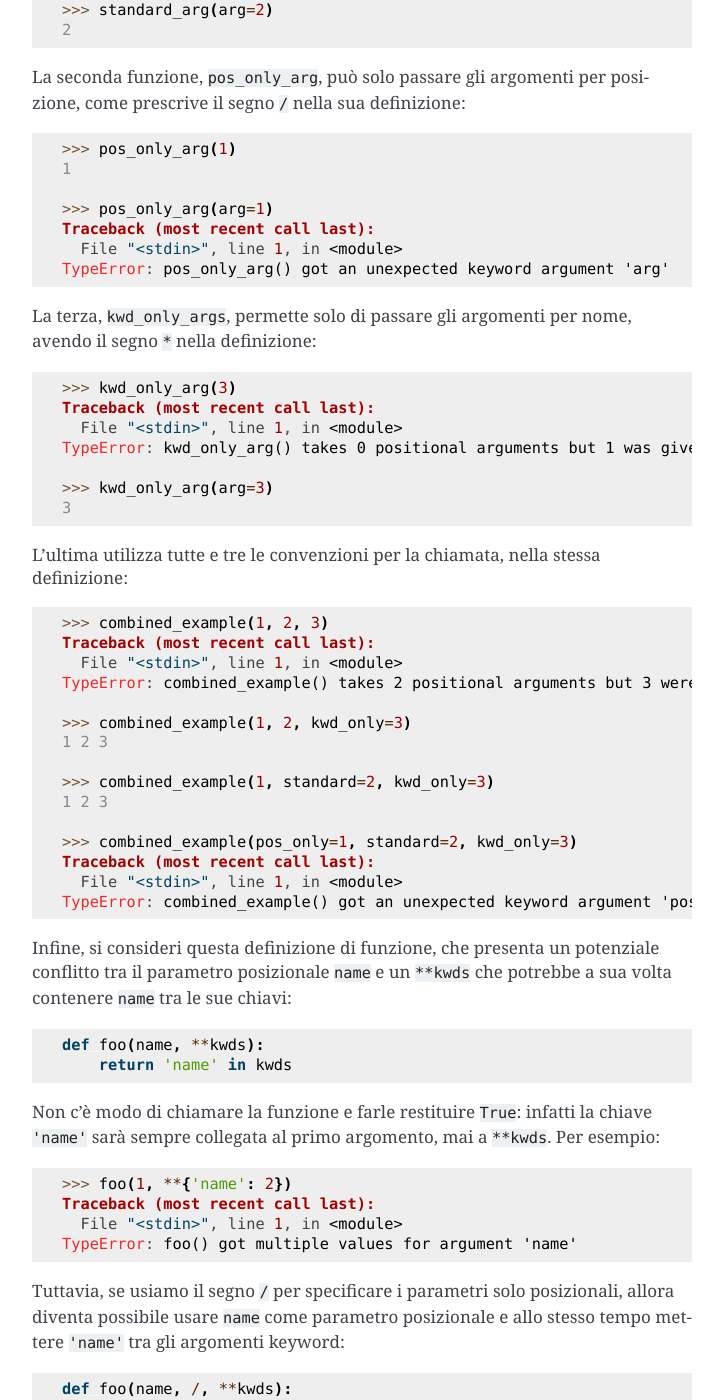
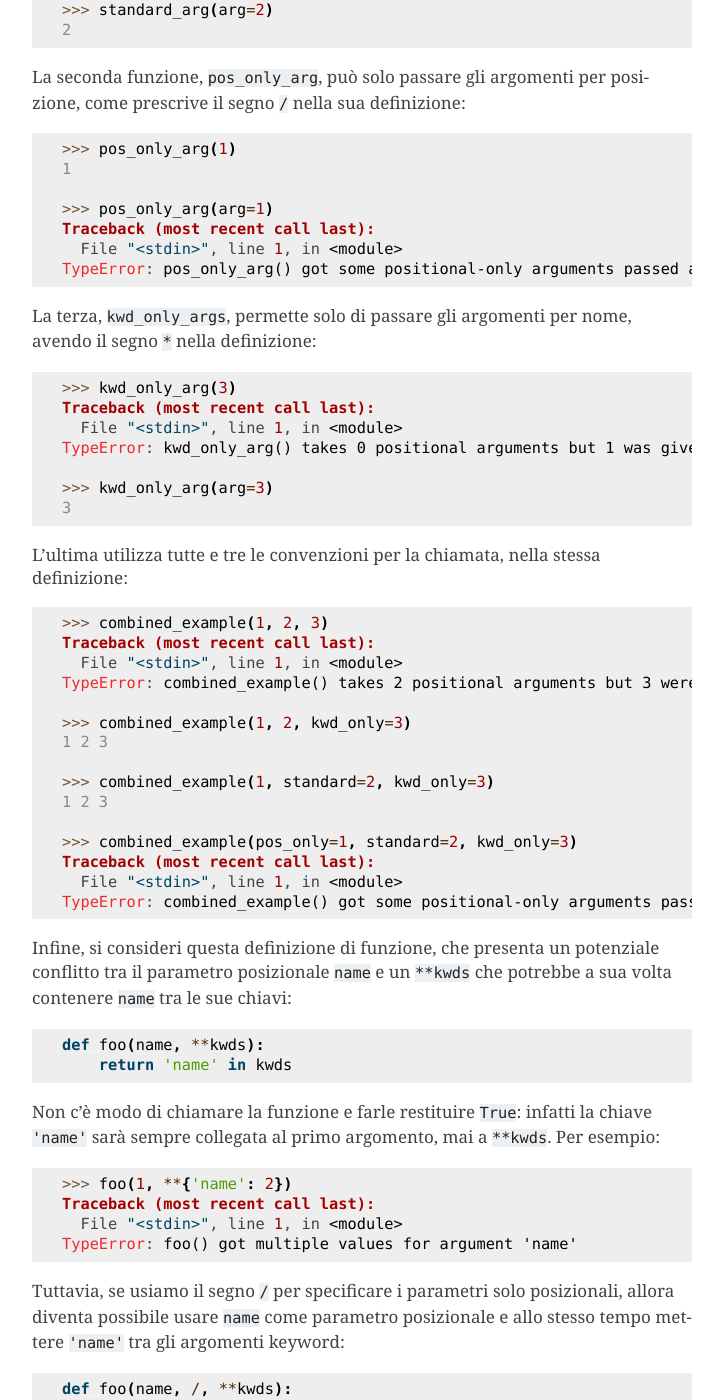
Before and after one commit to ricpol/pytutorial-it, a Sphinx documentation site: the page built from tutorial/source/controlflow.rst, in a window 1280 px wide and 1400 px high, scrolled down 12366 px. Shown: the whole window, without its empty margins (388-1111 px from the left). Built offline with Sphinx 7.4.7, drawn with Linux system fonts in a browser that asks for light colours; some of the changed text lies outside the part shown.

```diff
--- a/tutorial/source/appetite.rst
+++ b/tutorial/source/appetite.rst
@@ -8,7 +8,7 @@
 
     Questa è la traduzione della **versione "stabile" del Tutorial per
     Python 3.9**, ed è aggiornata al
-    `27 giugno 2021 <https://github.com/python/cpython/commits/3.9/Doc/tutorial>`_.
+    `14 agosto 2021 <https://github.com/python/cpython/commits/3.9/Doc/tutorial>`_.
 
     La repository GitHub di questo progetto
     `si trova qui <https://github.com/ricpol/pytutorial-it>`_: potete essere
--- a/tutorial/source/controlflow.rst
+++ b/tutorial/source/controlflow.rst
@@ -618,7 +618,7 @@ posizione, come prescrive il segno ``/`` nella sua definizione::
    >>> pos_only_arg(arg=1)
    Traceback (most recent call last):
      File "<stdin>", line 1, in <module>
-   TypeError: pos_only_arg() got an unexpected keyword argument 'arg'
+   TypeError: pos_only_arg() got some positional-only arguments passed as keyword arguments: 'arg'
 
 La terza, ``kwd_only_args``, permette solo di passare gli argomenti per nome,
 avendo il segno ``*`` nella definizione::
@@ -648,7 +648,7 @@ definizione::
    >>> combined_example(pos_only=1, standard=2, kwd_only=3)
    Traceback (most recent call last):
      File "<stdin>", line 1, in <module>
-   TypeError: combined_example() got an unexpected keyword argument 'pos_only'
+   TypeError: combined_example() got some positional-only arguments passed as keyword arguments: 'pos_only'
 
 Infine, si consideri questa definizione di funzione, che presenta un
 potenziale conflitto tra il parametro posizionale ``name`` e un ``**kwds`` che
```
Also changed, not shown: other parts of tutorial/source/controlflow.rst (+1 -1 lines).
